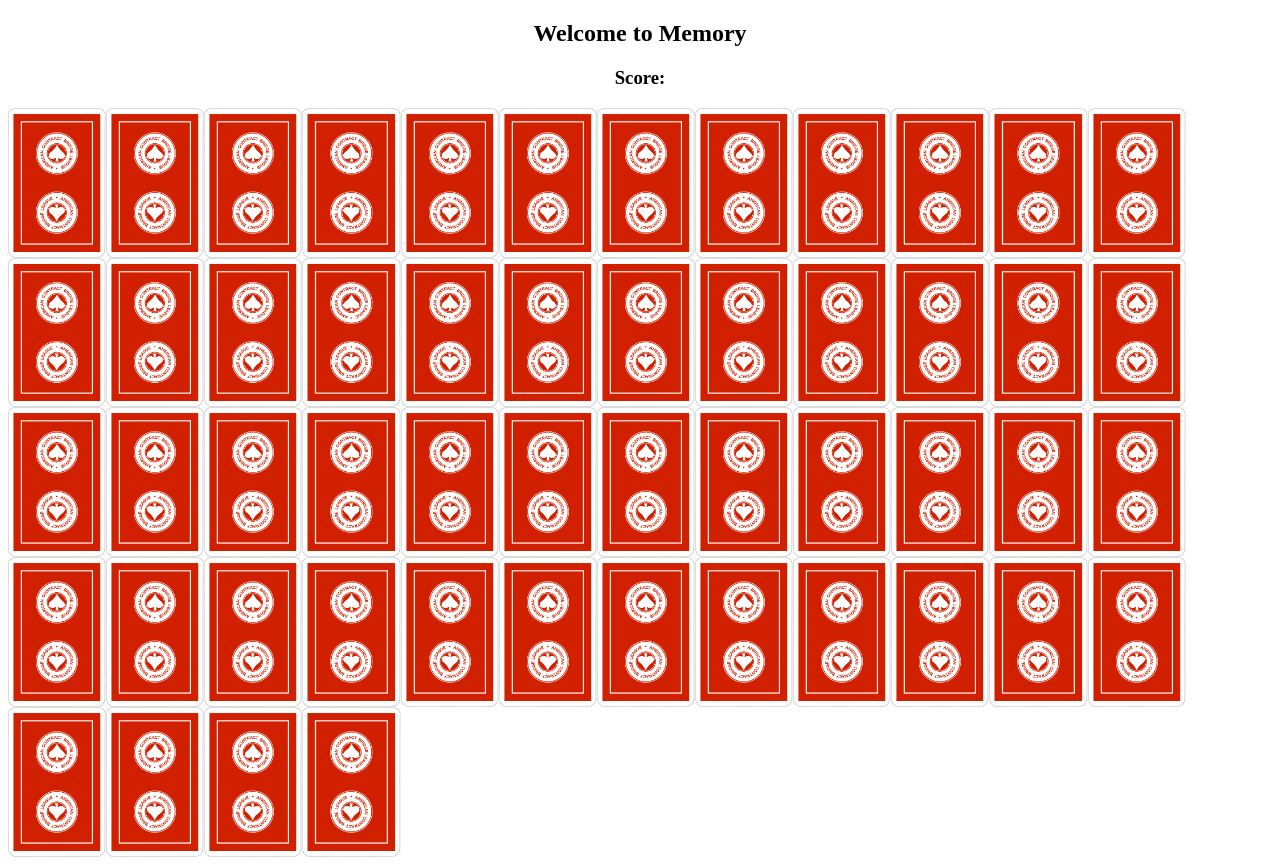
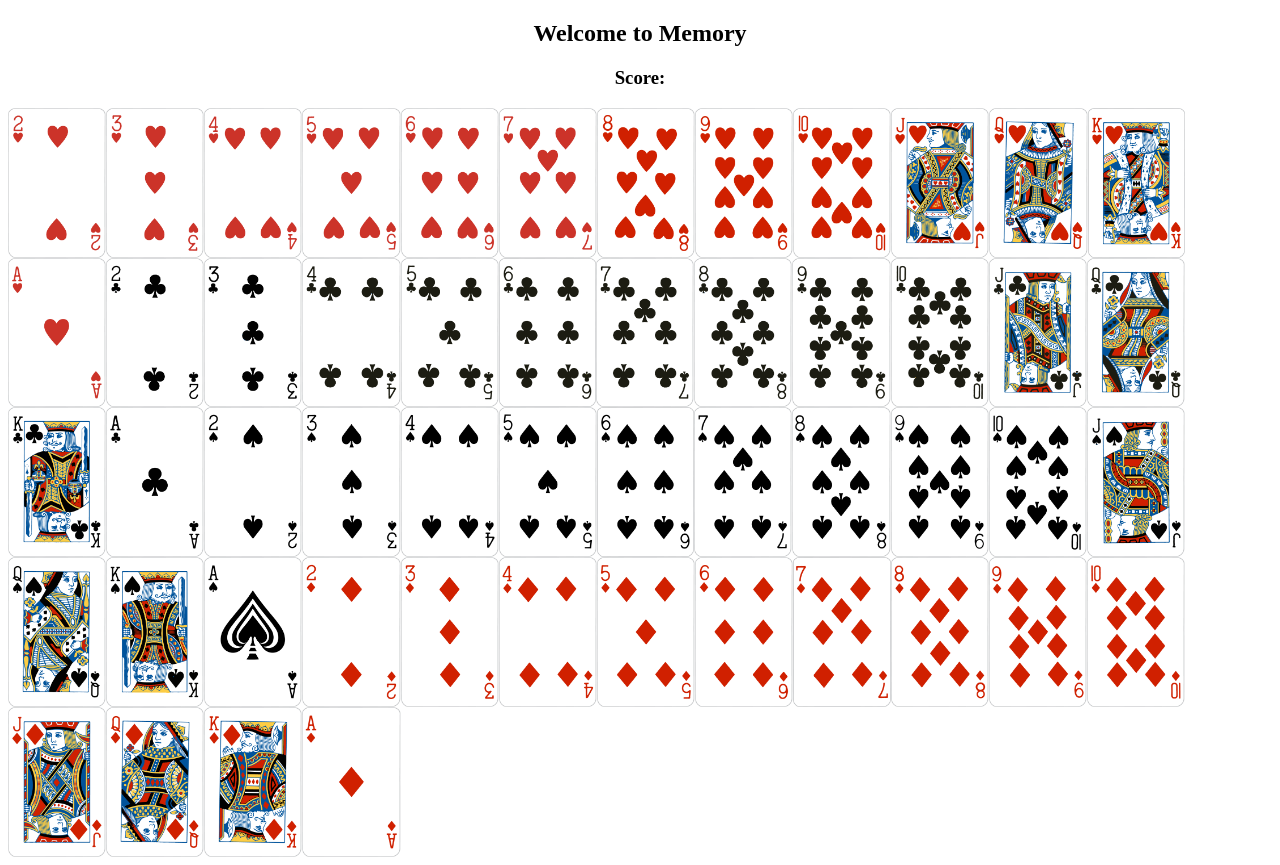
Before and after one commit to caufieldpeterj/js-memory-game, a plain HTML site: page index.html in a window 1280 px wide. Drawn offline with Linux system fonts and the light colour scheme.

Commit message:
filepath corrected, cards appearing face up within grid

```diff
--- a/app.js
+++ b/app.js
@@ -23,8 +23,9 @@ document.addEventListener('DOMContentLoaded', () => {
         for (let i=0;i<cardArray.length; i++) {
             // console.log(i);
             let card = document.createElement('img');
-            card.setAttribute('src', 'static/red_back.png');
-            card.setAttribute('id', 'card');
+            card.setAttribute('src', 'static/'+cardArray[i]+'.png');
+            card.setAttribute('id', cardArray[i][0]);
+            card.setAttribute('class', 'card');
 
             // give id from 0-cardArray.length
             card.setAttribute('data-id', i);
--- a/style.css
+++ b/style.css
@@ -12,7 +12,7 @@ body {
 
 }
 
-#card {
+.card {
     max-width: 100px;
     max-height: 150px;
 }
```
